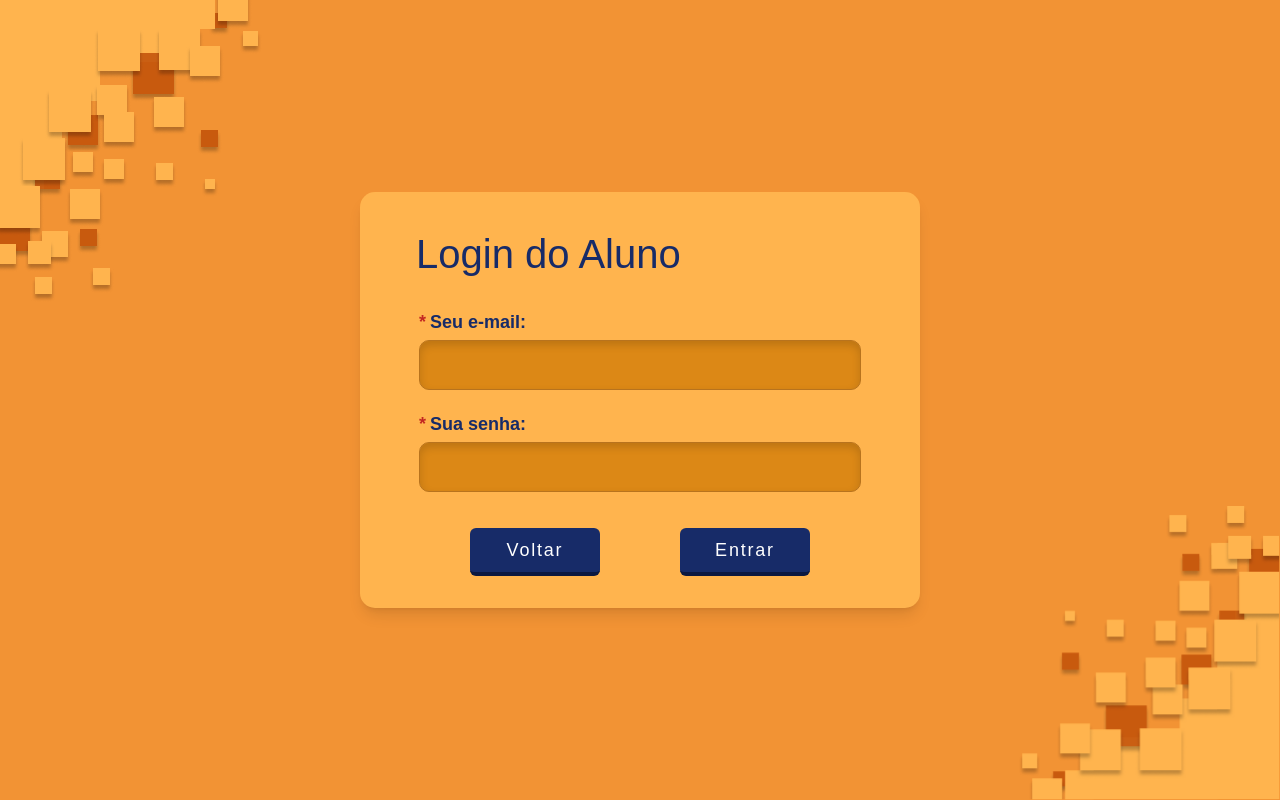
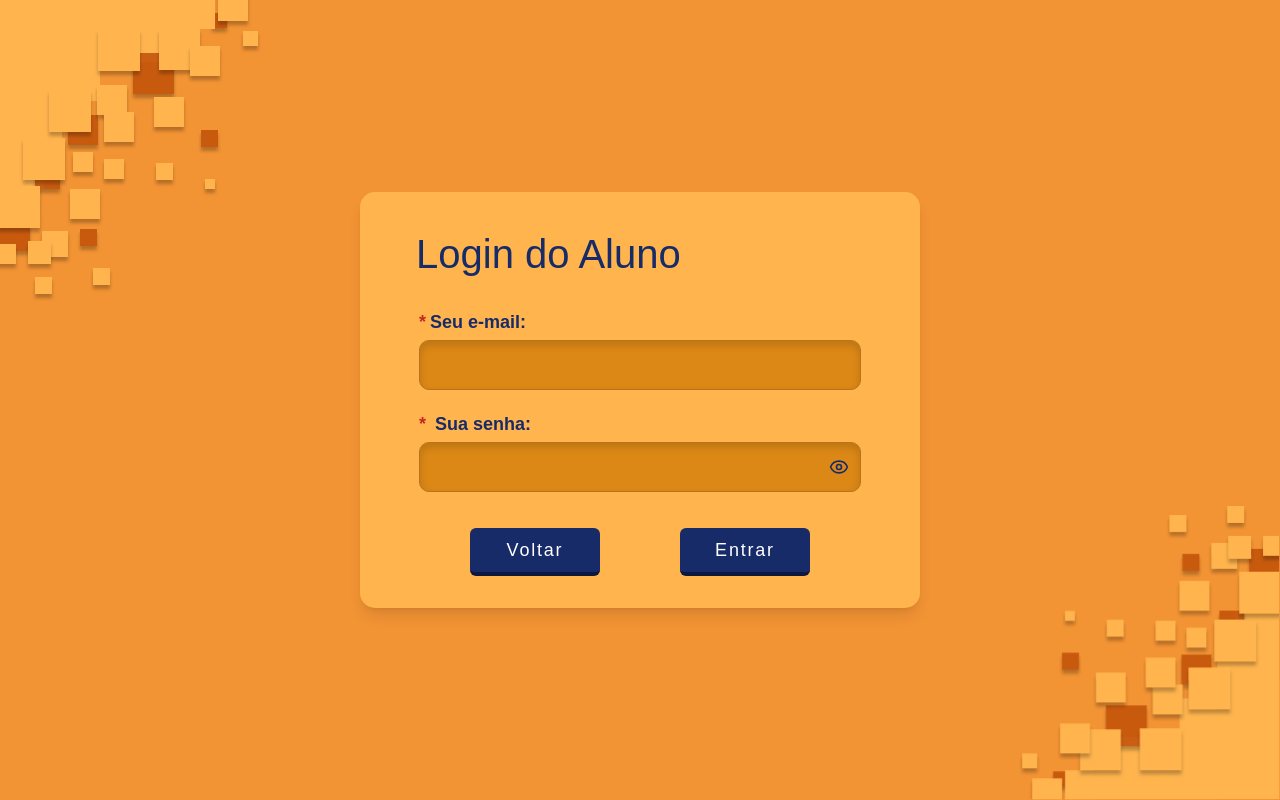
Before and after one commit to Netinhoalves/academic-side-quest, a React (Vite) app in the folder frontend/: page /login in a window 1280 px wide. Built offline with nearby package versions, Linux system fonts and the light colour scheme; no server answers; the HTML template or start-up script is replaced by a standard one; a web font is replaced by a local one.

Commit message:
feat/adiciona botão para visualizar senha

```diff
--- /dev/null
+++ b/frontend/src/components/CampoSenha.jsx
@@ -0,0 +1,36 @@
+import { useState } from 'react';
+import { Eye, EyeOff } from 'lucide-react';
+
+export function CampoSenha({ label, name, id, required, value, onChange, className = '' }) {
+    const [visivel, setVisivel] = useState(false);
+
+    return (
+        <label htmlFor={id} className={`flex flex-col ${className}`}>
+            {label && (
+                <span className="text-color-blue font-bold text-base sm:text-lg mb-1">
+                    {required && <span className="text-color-red mr-1">*</span>} {label}
+                </span>
+            )}
+            <span className="relative w-full">
+                <input
+                    type={visivel ? 'text' : 'password'}
+                    name={name}
+                    id={id}
+                    value={value}
+                    onChange={onChange}
+                    required={required}
+                    className="w-full bg-[#D5800BD4] border border-[#B8731D] rounded-[10px] px-3 py-2 sm:py-3 pr-11
+                               text-gray-900 outline-none focus:ring-2 focus:ring-color-blue transition-shadow shadow-[inset_0_4px_8px_rgba(0,0,0,0.15)]"
+                />
+                <button
+                    type="button"
+                    onClick={() => setVisivel((atual) => !atual)}
+                    aria-label={visivel ? 'Ocultar senha' : 'Mostrar senha'}
+                    className="absolute inset-y-0 right-0 flex items-center px-3 text-color-blue hover:text-color-blue-light"
+                >
+                    {visivel ? <EyeOff size={20} /> : <Eye size={20} />}
+                </button>
+            </span>
+        </label>
+    );
+}
--- a/frontend/src/components/InputField.jsx
+++ b/frontend/src/components/InputField.jsx
@@ -1,4 +1,10 @@
+import { CampoSenha } from './CampoSenha';
+
 export function InputField({label, type = 'text', name, id, required}) {
+    if (type === 'password') {
+        return <CampoSenha label={label} name={name} id={id} required={required} className="flex flex-col w-full max-w-[442px] mb-3" />;
+    }
+
     return (
         <div className="flex flex-col w-full max-w-[442px] mb-3">
             <label htmlFor={id} className="text-color-blue font-bold text-base sm:text-lg mb-1 flex items-center">
--- a/frontend/src/pages/PainelADM.jsx
+++ b/frontend/src/pages/PainelADM.jsx
@@ -2,6 +2,7 @@ import { useMemo, useState, useEffect } from 'react';
 import { Link } from 'react-router-dom';
 import { Pencil, LogOut, ArrowLeft } from 'lucide-react';
 import { SelectField } from '../components/SelectField';
+import { CampoSenha } from '../components/CampoSenha';
 import Modal from '../components/Modal';
 import { createUser, getProfiles, getUsers, updateUser } from '../services/api';
 import { lerUsuario, limparSessao } from '../services/sessao';
@@ -450,8 +451,17 @@ export default function PainelADM() {
                                     ['email', 'E-mail', 'email'],
                                     ['senha', 'Senha', 'password'],
                                 ].map(([id, label, type]) => (
-                                    <label key={id} htmlFor={`docente-${id}`} className="flex flex-col text-color-blue font-bold text-base sm:text-lg">
-                                        {label}
+                                    <div key={id} className="flex flex-col text-color-blue font-bold text-base sm:text-lg">
+                                        <label htmlFor={`docente-${id}`}>{label}</label>
+                                        {type === 'password' ? (
+                                            <CampoSenha
+                                                id={`docente-${id}`}
+                                                name={`docente-${id}`}
+                                                value={cadastroDocente[id]}
+                                                onChange={(event) => setCadastroDocente((atual) => ({ ...atual, [id]: event.target.value }))}
+                                                required
+                                            />
+                                        ) : (
                                             <input
                                                 id={`docente-${id}`}
                                                 type={type}
@@ -460,7 +470,8 @@ export default function PainelADM() {
                                                 required
                                                 className="w-full bg-[#D5800BD4] rounded-[10px] px-3 py-2 text-gray-900 outline-none focus:ring-2 focus:ring-color-blue"
                                             />
-                                    </label>
+                                        )}
+                                    </div>
                                 ))}
                             </div>
 
```
Lines whose indentation alone changed are shown as unchanged.
